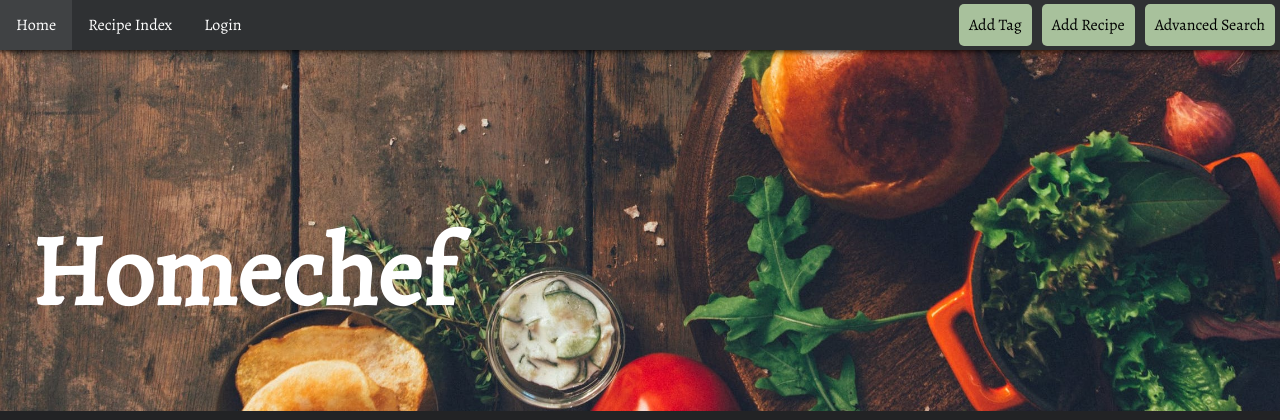
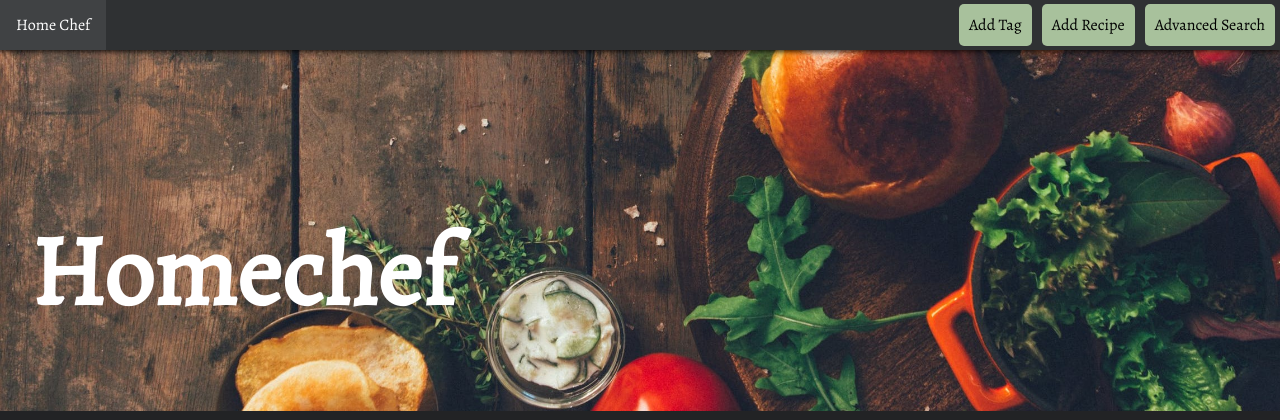
Before and after one commit to ShatteredArrow/homechef, a Flask app: page /recipe_index in a window 1280 px wide. Shown: the top 420 px of the page. Run offline with Flask 2, Linux system fonts and the light colour scheme; the visitor is signed in with stand-in values (Sample User, id 1); data that the repository does not hold is empty; some libraries are stand-ins or nearby versions; some web fonts are replaced.

Commit message:
Some css, fix and other stuff

```diff
--- a/app/models.py
+++ b/app/models.py
@@ -34,6 +34,7 @@ class Tag(db.Model):
     def __repr__(self):
         return '{}'.format(self.id)
 
+#Recipes Needs a new column called image hash
 class Recipe(db.Model):
     id = db.Column(db.Integer, primary_key=True)
     title = db.Column(db.String(64))
--- a/app/routes.py
+++ b/app/routes.py
@@ -11,7 +11,8 @@ from werkzeug.utils import secure_filename
 from flask import send_from_directory
 from app.image import Image
 
-@app.route('/')
+'''
+#Not Used
 @app.route('/index')
 def index():
     """Return URL for index.html"""
@@ -26,8 +27,9 @@ def login():
         flash('Login requested for user={}, remember_me={}'.format(form.username.data, form.remember_me.data))
         return redirect(url_for('index'))
     return render_template('login.html', title='Sign In', form=form)
+'''
 
-
+@app.route('/')
 @app.route('/recipe_index', methods=['GET', 'POST'])
 def recipe_index():
     """Return URL for recipe_index.html"""
@@ -66,7 +68,7 @@ def recipe_index():
             print("Nothing")
 
 
-    return render_template('recipe_index.html', title='Recipe Index', form=TagForm, recipes=recipes, addform=AddForm, addTagForm=AddTagForm)
+    return render_template('recipe_index.html', title='Home Chef', form=TagForm, recipes=recipes, addform=AddForm, addTagForm=AddTagForm)
 
 @app.route('/recipe/<recipe_id>',methods=['GET', 'POST'])
 def recipe(recipe_id):
@@ -85,30 +87,16 @@ def update_recipe(recipe_id):
     if form.validate_on_submit():
         if form.submit.data:
             # If new image added, then update. Otherwise keep old image
-            '''
-            if form.image_source_file.data:
-                imageSave(form.image_source_file.data)
-                recipe.image_source_file = imageSave.filename
-            '''
             formDict = form.data
-            imageObj=Image(form.image_source_link.data)
-            formDict.update(image_source_link=imageObj.imgur_url)
-            formDict['recipe_image'] = formDict.pop('image_source_link')
-
+            if form.image_source_link.data:
+                imageObj=Image(form.image_source_link.data)
+                formDict.update(image_source_link=imageObj.imgur_url)
+                formDict['recipe_image'] = formDict.pop('image_source_link')
             for key, value in formDict.items():
                 try:
                     setattr(recipe, key, value)
                 except AttributeError:
                     pass
-
-            '''
-            recipe.title = form.title.data.title()
-            recipe.author = form.author.data
-            recipe.link = form.link.data
-            recipe.ingredients = form.ingredients.data
-            recipe.rating = request.form.get('rating')
-            '''
-
             tags = Tag.query.filter(Tag.id.in_(form.tags.data))
             recipe.tags.extend(tags)
             db.session.commit()
@@ -120,6 +108,8 @@ def update_recipe(recipe_id):
         form.tags.choices = categories
     return render_template('edit_recipe.html', title='Update Recipe', form=form, recipes=recipe, addTagForm=AddTagForm)
 
+
+#Delete recipe needs fixing
 @app.route('/<recipe_id>/delete_recipe', methods=['GET', 'POST'])
 def delete_recipe(recipe_id):
     #Delete the image assosciated with the recipe 1st
@@ -132,6 +122,8 @@ def delete_recipe(recipe_id):
     return redirect(url_for('recipe_index'))
 
 
+'''
+#Not used
 #Create Links to the recipe Image file path or imgurl
 @app.route('/uploads/<link>')
 def uploaded_file(link):
@@ -141,7 +133,7 @@ def uploaded_file(link):
         return send_from_directory(app.config['UPLOAD_FOLDER'], 'image-placeholder.png')
     return send_from_directory(app.config['UPLOAD_FOLDER'], filename)
 
-
+'''
 
 
 def add_tag(tag_name):
@@ -162,7 +154,7 @@ def add_tag(tag_name):
 def add_new_recipe(AddForm):
     #returns the imgur hashed url
     imageObj=Image(AddForm.image_source_link.data)
-    fomrDict = AddForm.data
+    formDict = AddForm.data
 
     recipe = Recipe(
         title=AddForm.title.data.title(),
@@ -172,8 +164,7 @@ def add_new_recipe(AddForm):
         recipe_image=imageObj.imgur_url,
         rating = AddForm.rating.data
     )
-    if not recipe.rating:
-        recipe.rating = 0
+
     tags = Tag.query.filter(Tag.id.in_(AddForm.tags.data))
     recipe.tags.extend(tags)
 
--- a/app/static/css/add_recipe.css
+++ b/app/static/css/add_recipe.css
@@ -6,6 +6,8 @@
     border: 1px solid #888;
     width: 50%;
     border-radius: 5px;
+    max-height: min-content;
+
   }
 
   /* The Close Button */
--- a/app/static/css/base.css
+++ b/app/static/css/base.css
@@ -185,7 +185,7 @@ textarea, input {
     display: none; /* Hidden by default */
     position: fixed; /* Stay in place */
     z-index: 1; /* Sit on top */
-    padding-top: 100px; /* Location of the box */
+    padding-top: 50px; /* Location of the box */
     left: 0;
     top: 0;
     width: 100%; /* Full width */
--- a/app/static/css/recipe_index.css
+++ b/app/static/css/recipe_index.css
@@ -106,7 +106,7 @@ select:focus {
     display: none; /* Hidden by default */
     position: fixed; /* Stay in place */
     z-index: 1; /* Sit on top */
-    padding-top: 100px; /* Location of the box */
+    padding-top: 50px; /* Location of the box */
     left: 0;
     top: 0;
     width: 100%; /* Full width */
@@ -124,6 +124,7 @@ select:focus {
     border: 1px solid #888;
     width: 30%;
     border-radius: 5px;
+    height: 100%;
 
   }
 
--- a/app/templates/add_recipe.html
+++ b/app/templates/add_recipe.html
@@ -6,8 +6,9 @@
     <h2>Add Recipe</h2>
     <div name="demo" >
 
-        <form class="add-recipe-form" action="" method="post" novalidate enctype=multipart/form-data> {{ form.hidden_tag() }} <p>
-        {{ addform.title.label }}<br>
+        <form class="add-recipe-form" action="" method="post" novalidate enctype=multipart/form-data> {{ form.hidden_tag() }}
+            <p>
+        {{ addform.title.label }}
         {{ addform.title}}
         {% for error in addform.title.errors %}
         <span style="color: var(--error);">[{{ error }}]</span>
--- a/app/templates/base.html
+++ b/app/templates/base.html
@@ -14,7 +14,7 @@
 
 
         {% if title %}
-        <title>{{ title }} - Home Chef</title>
+        <title>{{ title }}</title>
         {% else %}
         <title>Welcome to Home Chef</title>
         {% endif %}
@@ -28,9 +28,9 @@
                 <ul >
                     {% block navbar %}
                         <div class="navbar-left-aligned">
-                                <li><a class="active" href="{{ url_for('index') }}">Home</a></li>
-                                <li><a class="active" href="{{ url_for('recipe_index') }}">Recipe Index</a></li>
-                                <li><a class="active" href="{{ url_for('login') }}">Login</a></li>
+                                {#<li><a class="active" href="{{ url_for('index') }}">Home</a></li>#}
+                                <li><a class="active" href="{{ url_for('recipe_index') }}">Home Chef</a></li>
+                                {#<li><a class="active" href="{{ url_for('login') }}">Login</a></li>#}
                         </div>
 
                     {% endblock  %}
--- a/app/templates/recipe_index.html
+++ b/app/templates/recipe_index.html
@@ -17,9 +17,7 @@
         <div id="addTagModal" class="addRecipeModal modal">
             {% include 'add_tag.html' with context %}
         </div>
-        <div id="myModal" class="addRecipeModal modal">
-                {% include 'add_recipe.html' with context %}
-        </div>
+
         <div id="advancedSearchModal" class="addRecipeModal modal">
             {% include 'advanced_search.html' with context %}
     </div>
@@ -48,7 +46,9 @@
     {% endfor %}
     {% endif %}
 </div>
-
+<div id="myModal" class="addRecipeModal modal">
+    {% include 'add_recipe.html' with context %}
+</div>
 <script type="text/javascript" src="{{ url_for('static', filename='js/modal.js') }}"></script>
 
 {% endblock %}
```
Also changed, not shown: app.db.
